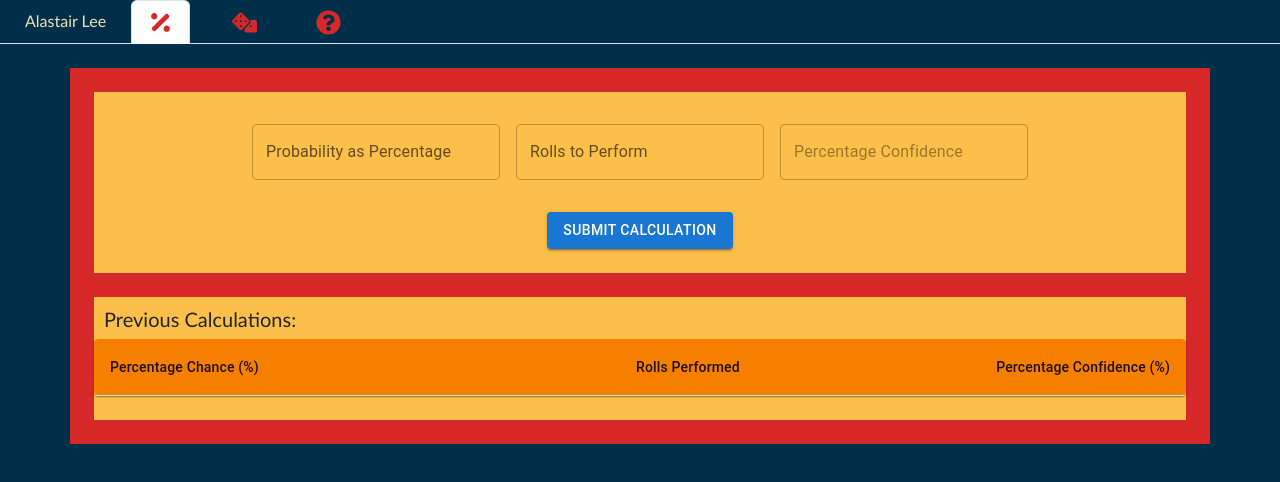
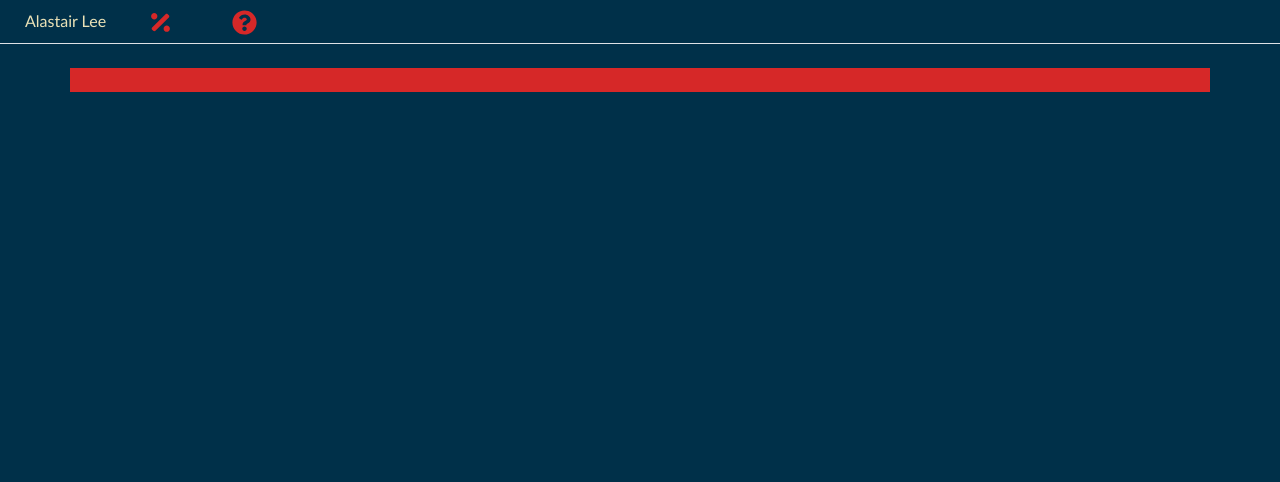
Before and after one commit to Honsumal/Reddit-Aggregator, a React (Create React App) app: page / in a window 1280 px wide. Shown: the top 482 px of the page. Built offline with nearby package versions, Linux system fonts and the light colour scheme.

Commit message:
removed extra code

```diff
--- a/src/App.js
+++ b/src/App.js
@@ -1,7 +1,7 @@
 import React from "react";
-import Calculator from "./components/Calculator"
+import Home from "./components/Home"
 
 
-const App = () => <Calculator />;
+const App = () => <Home />;
 
 export default App;
--- a/src/components/Calculator.js
+++ /dev/null
@@ -1,40 +0,0 @@
-import React, {useState} from 'react'
-import NavTabs from './NavTabs';
-import Confidence from './fragments/Confidence';
-import Rolls from './fragments/Rolls'
-
-
-export default function Calculator() {
-    const [currentCalculator, setCurrentCalculator] = useState('Confidence');
-
-    const renderCalculator = () => {
-        switch (currentCalculator) {
-            case "Rolls":
-                return <Rolls />;
-            default:
-                return <Confidence />;
-        }
-    };
-
-    const handleCalculatorChange = (calc) => setCurrentCalculator(calc)
-
-    return (
-        <div>
-            <NavTabs currentCalculator={currentCalculator} handleCalculatorChange={handleCalculatorChange} />
-            <br></br>
-            <div className='container'>
-
-                {renderCalculator()}
-                <br></br>
-
-            </div>
-
-            {/* <div className='container'>
-                <PrevCalcs currentCalculator={currentCalculator} />
-                <br></br>
-            </div> */}
-
-            <br></br>
-        </div>
-    )
-}
--- /dev/null
+++ b/src/components/Home.js
@@ -0,0 +1,22 @@
+import React, {useState} from 'react'
+import NavTabs from './NavTabs';
+
+
+
+export default function Calculator() {
+
+
+    return (
+        <div>
+            <NavTabs  />
+            <br></br>
+            <div className='container'>
+
+                <br></br>
+
+            </div>
+
+            <br></br>
+        </div>
+    )
+}
--- a/src/components/NavTabs.js
+++ b/src/components/NavTabs.js
@@ -1,5 +1,5 @@
 import React from 'react';
-import {FaPercentage, FaDice, FaQuestionCircle} from 'react-icons/fa'
+import {FaPercentage, FaQuestionCircle} from 'react-icons/fa'
 import {Box, Typography, Modal} from '@mui/material';
 
 
@@ -35,17 +35,6 @@ export default function NavTabs({ currentCalculator, handleCalculatorChange }) {
         </a>
       </li>
 
-      <li className="nav-item">
-        <a
-        href="#rolls"
-        onClick={() => handleCalculatorChange('Rolls')}
-
-        className={currentCalculator === 'Rolls' ? 'nav-link active' : 'nav-link'}
-        >
-        <FaDice className = 'proj'/>
-        </a>
-      </li>
-
       <li className="nav-item nav-link" href="#rolls"
         onClick={handleOpen}>
 
@@ -63,7 +52,7 @@ export default function NavTabs({ currentCalculator, handleCalculatorChange }) {
             Instructions:
           </Typography>
           <Typography id="usage instructions" sx={{ mt: 2 }}>
-            Input the your probability and either the number of tries (rolls), or desired confidence. Calculations made will be saved locally and displayed below the relevant calculator
+            Poppin Candy Fever
           </Typography>
         </Box>
       </Modal>
```
Also changed, not shown: 1 other file (tests, documents, lock files or other folders).
